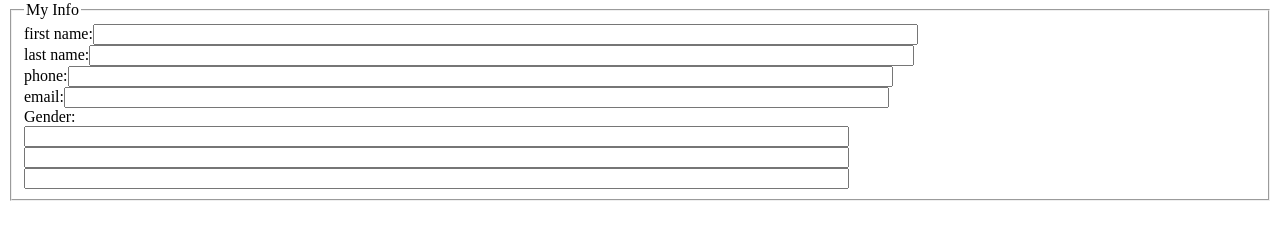
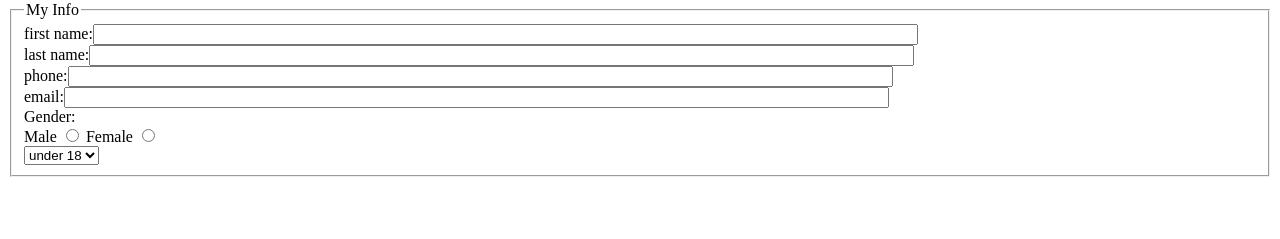
Before and after one commit to Arod39/lab5_ITMD361, a plain HTML site: page index.html in a window 1280 px wide. Shown: the part 79-318 px from the top of the page. Drawn offline with Linux system fonts and the light colour scheme.

Commit message:
Update 6 - Finishing the 1st field set
Added the radio buttons for the gender attribute.

Added the menu syntax for the dropdown required in the age attribute.

Closed off the fieldset, will create the second one as I move forward.

```diff
--- a/index.html
+++ b/index.html
@@ -14,9 +14,15 @@
       <div><label>phone:<input size="100" type="text" name="phone_field"></label></div>
       <div><label>email:<input size="100" type="text" name="email_field"></label></div>
       <div><label>Gender: </div>
-
-      <label><input size="100" type="text" name=
-      <label><input size="100" type="text" name=
-      <label><input size="100" type="text" name=
+      <div>
+        <label>Male <input type="radio" name="gender_field" value="Male"></label>
+        <label>Female <input type="radio" name="gender_field"value="Female"></label>
+      </div>
+      <div>
+      <select name="age_field">
+        <option>under 18</option>
+        <option>over 18</option>
+      </select>
+    </fieldset>
 </body>
 </html>
```
